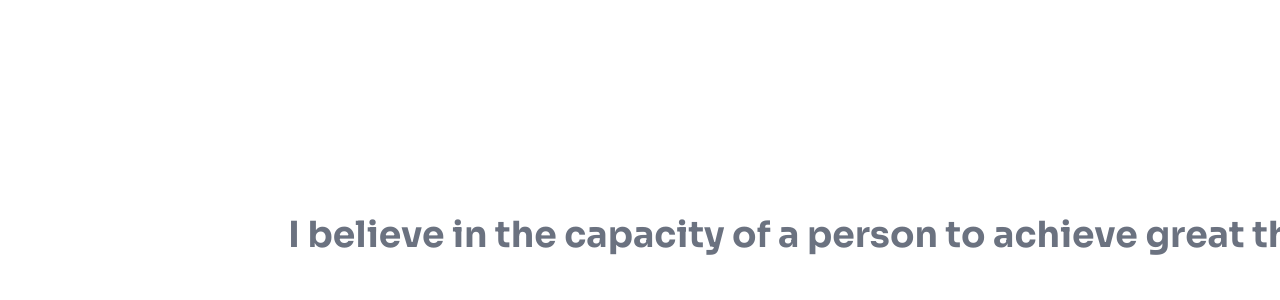
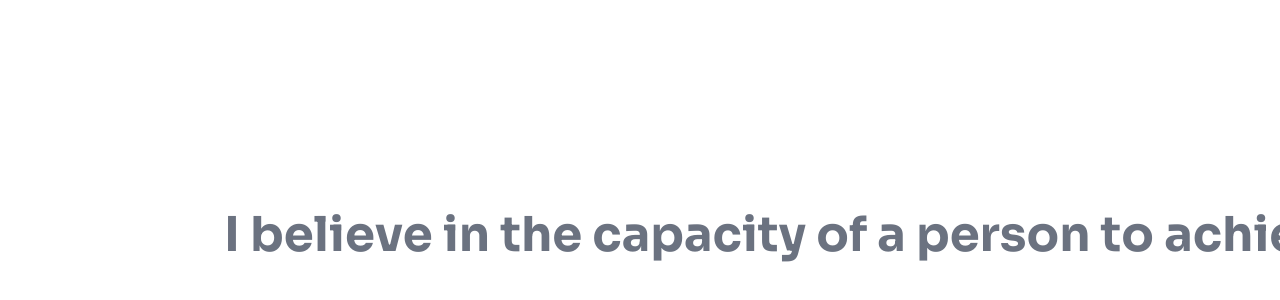
Before and after one commit to zxsuie/Jay-De-Rosales-Website, a Next.js app: page / in a window 1280 px wide. Shown: the part 3505-3805 px from the top of the page. Built offline with nearby package versions, Linux system fonts and the light colour scheme.

Commit message:
Make the following changes:
,

Find this element:

  <LetterReveal text

```diff
--- a/src/components/sections/end-credits.tsx
+++ b/src/components/sections/end-credits.tsx
@@ -134,7 +134,7 @@ export function EndCreditsSection() {
 
         <div className="end-credits-content-wrapper font-headline">
           <div className="end-credits-text-container">
-            <div className="w-full max-w-3xl text-center p-8">
+            <div className="w-full max-w-4xl text-center p-8">
                 <LetterReveal
                     text={storySections[activeScene].text}
                     progress={textProgress}
--- a/src/components/ui/letter-reveal.tsx
+++ b/src/components/ui/letter-reveal.tsx
@@ -20,7 +20,7 @@ export function LetterReveal({
   const letters = text.split("");
 
   return (
-    <p className={cn("text-4xl font-semibold leading-relaxed", className)}>
+    <p className={cn("text-4xl md:text-5xl font-semibold leading-relaxed", className)}>
       {letters.map((letter, i) => {
         const letterProgress = Math.max(0, Math.min(1, (progress * letters.length - i)));
 
```
